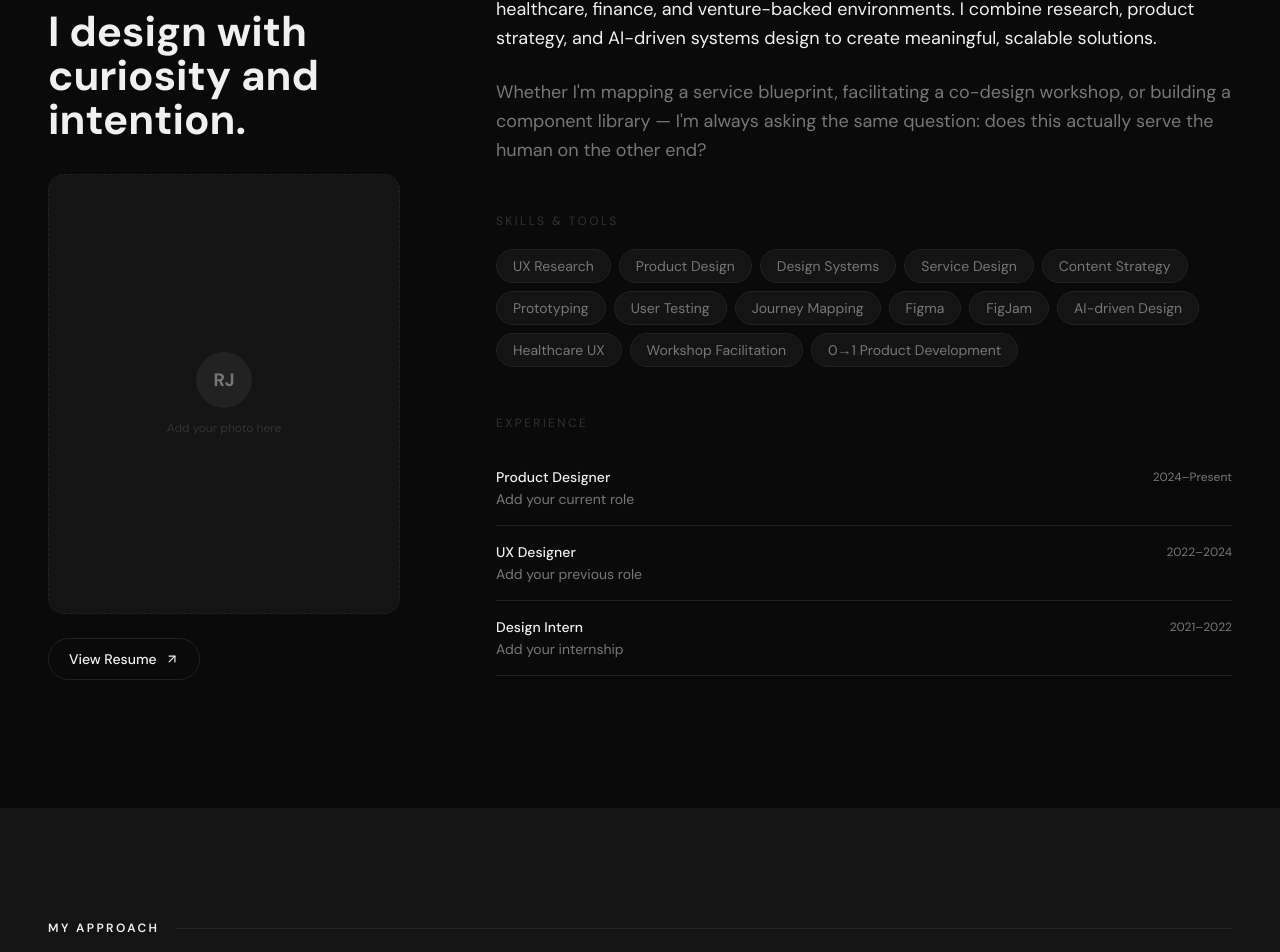
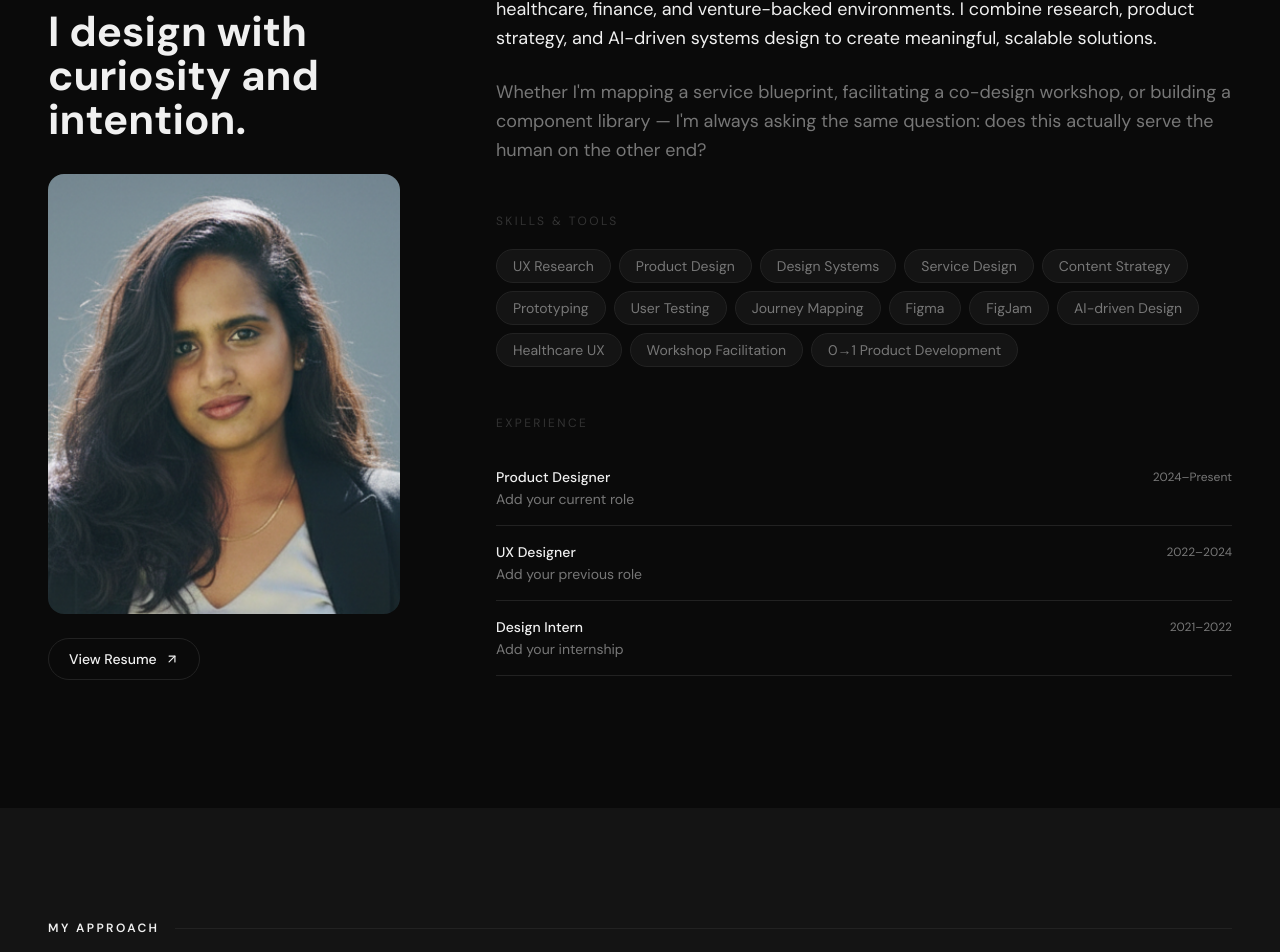
Before and after one commit to riajohndesign/Portfolio-Ria-, a React (Vite) app: page / in a window 1280 px wide. Shown: the part 2349-3301 px from the top of the page. Built offline with nearby package versions, Linux system fonts and the light colour scheme.

Commit message:
Add profile photo to About Me section

```diff
--- a/src/app/components/HomePage.tsx
+++ b/src/app/components/HomePage.tsx
@@ -674,22 +674,13 @@ export function HomePage() {
               I design with curiosity and intention.
             </h2>
 
-            {/* Photo placeholder */}
-            <div
-              className="aspect-[4/5] rounded-2xl flex items-center justify-center mb-6 overflow-hidden"
-              style={{ background: "var(--bg-2)", border: "1px dashed var(--divider)" }}
-            >
-              <div className="text-center px-6">
-                <div
-                  className="w-14 h-14 rounded-full mx-auto mb-3 flex items-center justify-center font-syne font-bold"
-                  style={{ background: "var(--divider)", color: "var(--fg-2)", fontSize: "18px" }}
-                >
-                  RJ
-                </div>
-                <p className="text-xs" style={{ color: "var(--fg-3)" }}>
-                  Add your photo here
-                </p>
-              </div>
+            {/* Profile photo */}
+            <div className="aspect-[4/5] rounded-2xl mb-6 overflow-hidden">
+              <img
+                src="/profile.png"
+                alt="Ria John — Product Designer"
+                className="w-full h-full object-cover object-top"
+              />
             </div>
 
             <a
```
Also changed, not shown: public/profile.png (added).
